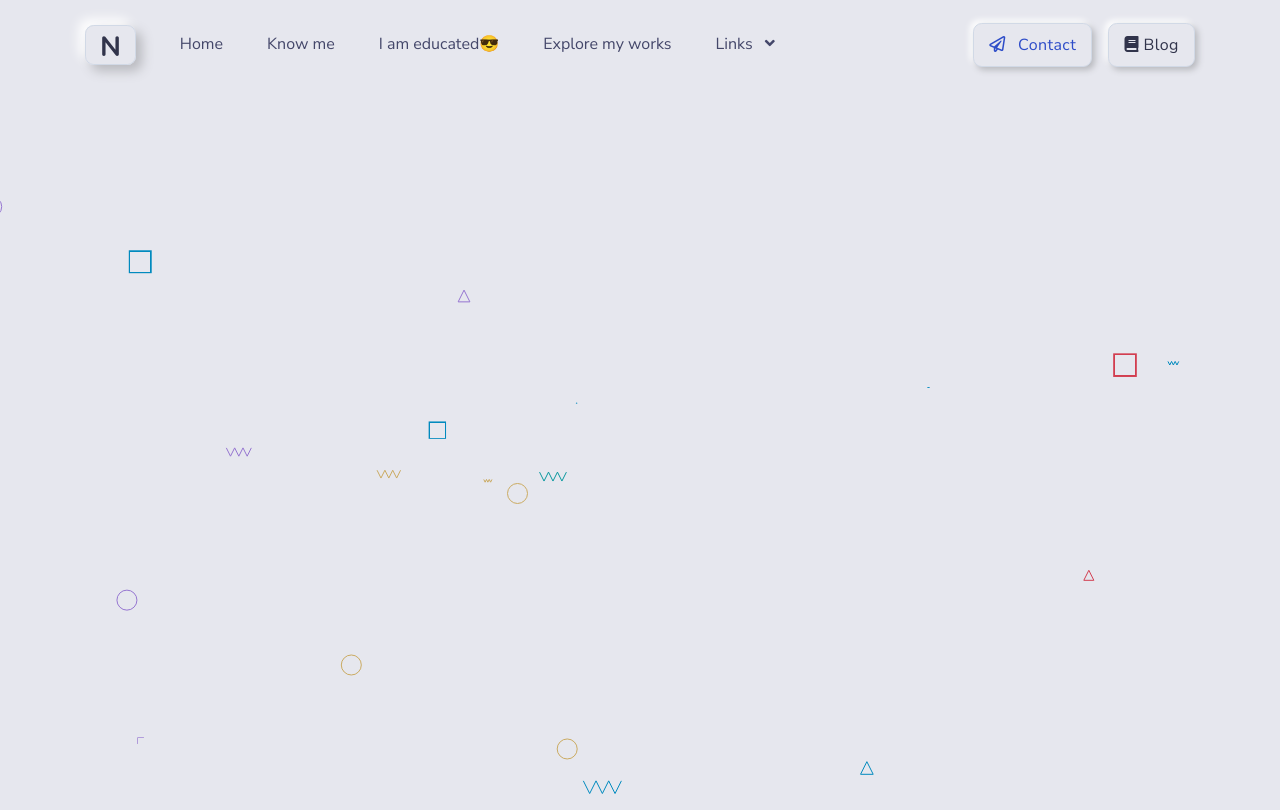
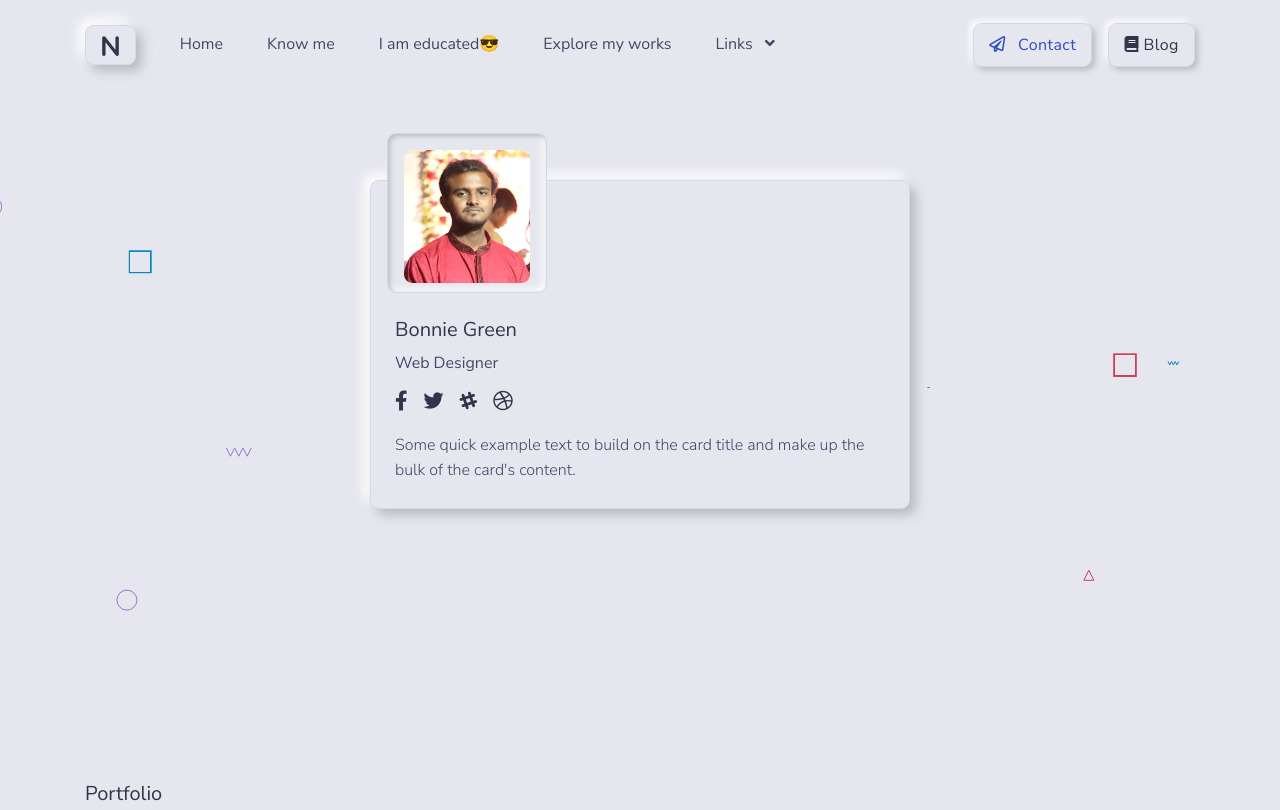
Before and after one commit to cinmoy98/cinmoy-personal-website, a plain HTML site: page index.html in a window 1280 px wide. Shown: the top 810 px of the page. Drawn offline with nearby package versions, Linux system fonts and the light colour scheme.

Commit message:
made a demo structure of the top part

```diff
--- a/index.html
+++ b/index.html
@@ -24,36 +24,20 @@
 <style>
 	#hero {
 	height: 800px;
-	margin-top: 80px;
 	}
-    .filter {
-        width: 80%;
-        height: 800px;
+    .my-top-card {
+        background: rgba(0, 0, 0, .0)
+        z-index: 1;
+        margin-top: -700px;
     }
-    section ul
-    {
-        display: flex;
-        margin-bottom: 10px;
+    .my-top-container{
+        position: relative;
+        top: 80px;
+        background: rgba(0, 0, 0, .0)
     }
-    section ul li
-    {
-        list-style: none;
-        background: #eee;
-        padding: 8px 20px;
-        margin:  5px;
-        letter-spacing: 1px;
-        cursor: pointer;
-    }
-    section ul li.active
-    {
-        background: #03a9f4;
-        color: #fff;
-    }
-    .portfolio
-    {
-       display: flex;
-       flex-wrap: wrap;
-    }
+
+
+
 
 </style>
 
@@ -143,11 +127,62 @@
     </nav>
 </header>
 
-
+<div class="my-top-container">
 <section id="hero">
 
 </section>
 
+
+<section class="section section-lg pt-0 my-top-card">
+            <div class="container">
+                <div class="row align-items-center justify-content-around">
+                    <div class="col-md-6 col-xl-6 mb-5">
+
+
+                    <div class="profile-card mb-5">
+                    <div class="card bg-primary shadow-soft border-light">
+                        <div class="profile-image bg-primary shadow-inset border border-light rounded p-3 ml-3 mt-n5">
+                            <img src="Cinmoy_Das.jpg" class="card-img-top rounded" alt="Bonnie Avatar">
+                        </div>
+                        <div class="card-body">
+                            <h3 class="h5 mb-2">Bonnie Green</h3>
+                            <span class="h6 font-weight-normal text-gray mb-3">Web Designer</span>
+                            <ul class="list-unstyled d-flex my-3">
+                                <li>
+                                    <a href="#" target="_blank" aria-label="facebook social link" class="icon icon-xs icon-facebook mr-3">
+                                        <span class="fab fa-facebook-f"></span>
+                                    </a>
+                                </li>
+                                <li>
+                                    <a href="#" target="_blank" aria-label="twitter social link" class="icon icon-xs icon-twitter mr-3">
+                                        <span class="fab fa-twitter"></span>
+                                    </a>
+                                </li>
+                                <li>
+                                    <a href="#" target="_blank" aria-label="slack social link" class="icon icon-xs icon-slack mr-3">
+                                        <span class="fab fa-slack-hash"></span>
+                                    </a>
+                                </li>
+                                <li>
+                                    <a href="#" target="_blank" aria-label="dribbble social link" class="icon icon-xs icon-dribbble mr-3">
+                                        <span class="fab fa-dribbble"></span>
+                                    </a>
+                                </li>
+                            </ul>
+                            <p class="card-text">Some quick example text to build on the card title and make up the bulk of the card's content.</p>
+                        </div>
+                    </div>
+                </div>
+
+
+
+                    </div>
+
+                </div>
+            </div>
+</section>
+
+</div>
 
     <div class="section bg-primary text-dark section-lg">
     <div class="container">
```
Also changed, not shown: Cinmoy_Das.jpg (added), about.gif (added).
